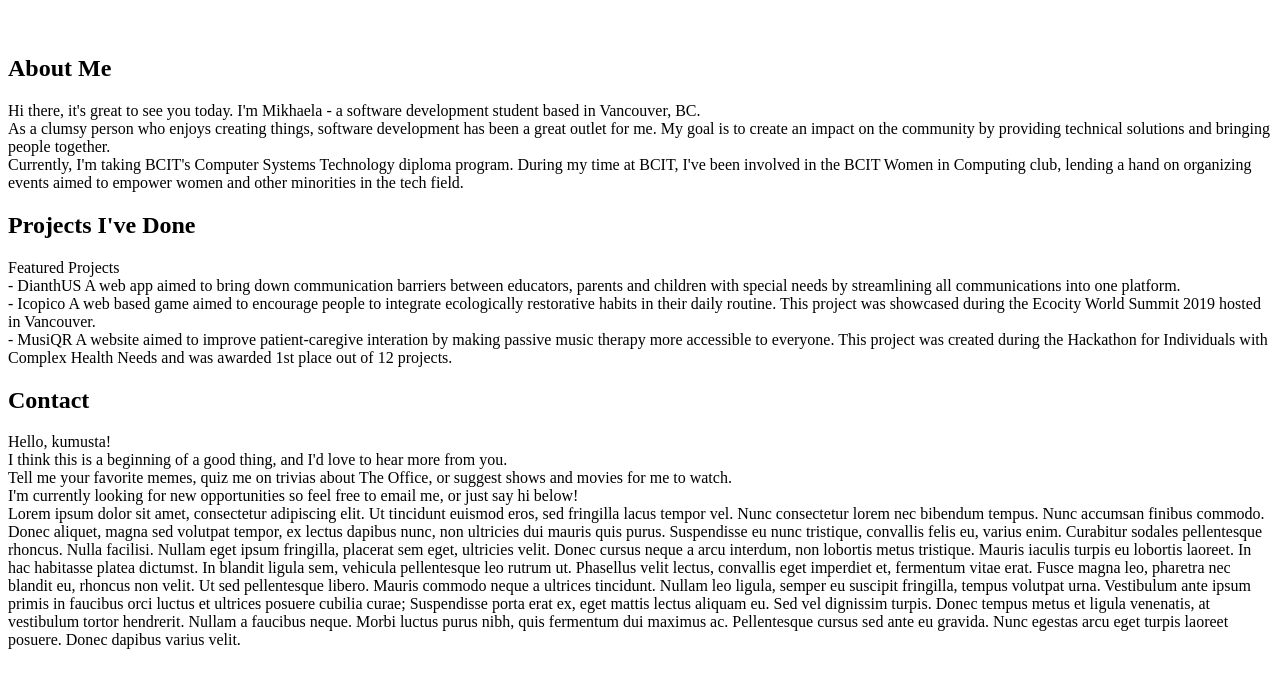
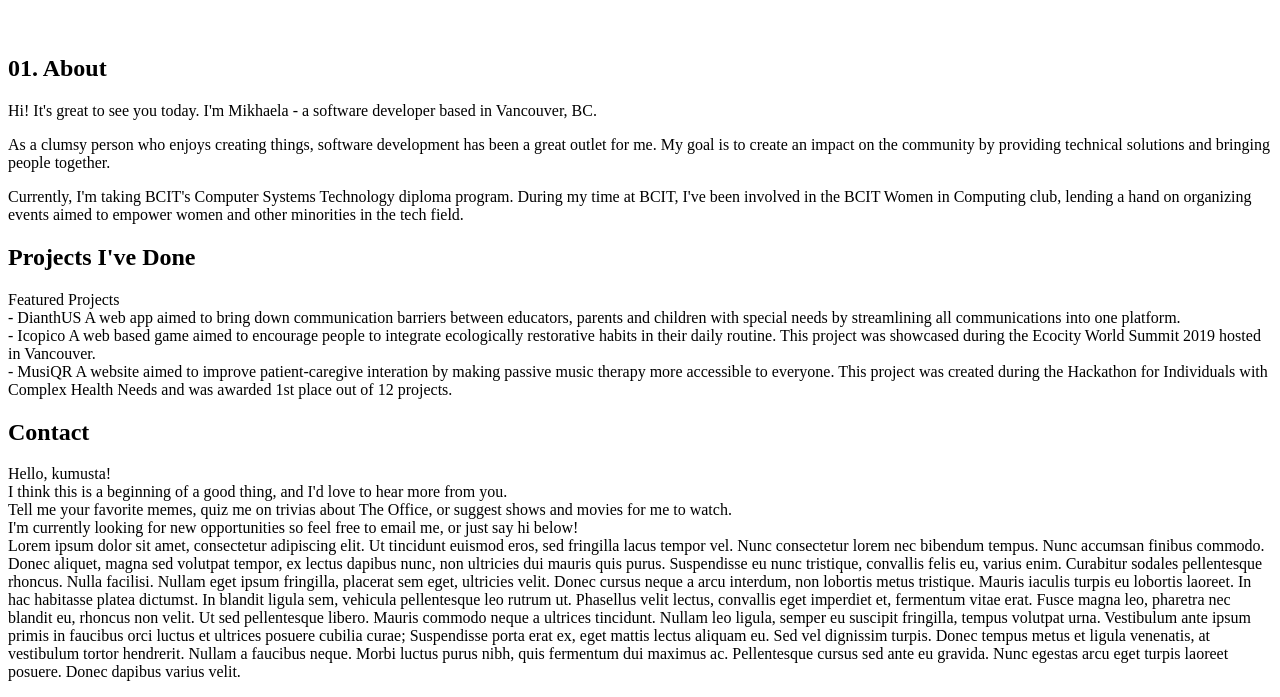
Before and after one commit to mlayon/portfolio, a React (Create React App) app in the folder personal-website/: page / in a window 1280 px wide. Shown: the part 853-1550 px from the top of the page. Before the commit the page ends 1518 px from the top, so only its background shows below. Built offline with nearby package versions, Linux system fonts and the light colour scheme.

Commit message:
added stylings to about section

```diff
--- a/personal-website/src/components/About.js
+++ b/personal-website/src/components/About.js
@@ -3,26 +3,29 @@ import React, { Component } from "react";
 export default class About extends Component {
   render() {
     return (
-      <section id="about">
-        <div className="content">
-          <h2>About Me</h2>
-          <p>
-            Hi there, it's great to see you today. I'm Mikhaela - a software
-            development student based in Vancouver, BC.
+      <section className="about">
+        <div className="about-wrapper">
+          <h2>01. About</h2>
+          <div className="about-content">
+            <p>
+              Hi! It's great to see you today. I'm Mikhaela - a software
+              developer based in Vancouver, BC.
+            </p>
 
-            <br/>
-            As a clumsy person who enjoys creating things, software
-            development has been a great outlet for me.
-            My goal is to create an impact on the community by providing
-            technical solutions and bringing people together.
+            <p>
+              As a clumsy person who enjoys creating things, software
+              development has been a great outlet for me. My goal is to create
+              an impact on the community by providing technical solutions and
+              bringing people together.
+            </p>
 
-            <br/>
-            Currently, I'm taking BCIT's Computer Systems Technology diploma program. During my
-            time at BCIT, I've been involved in the BCIT Women in Computing
-            club, lending a hand on organizing events aimed to empower
-            women and other minorities in the tech field.
-
-          </p>
+            <p>
+              Currently, I'm taking BCIT's Computer Systems Technology diploma
+              program. During my time at BCIT, I've been involved in the BCIT
+              Women in Computing club, lending a hand on organizing events aimed
+              to empower women and other minorities in the tech field.
+            </p>
+          </div>
         </div>
       </section>
     );
--- a/personal-website/src/stylings/navbar.scss
+++ b/personal-website/src/stylings/navbar.scss
@@ -43,11 +43,11 @@
 
 .active {
   visibility: visible;
-  transition: all 0.5s;
+  transition: all 0.2s;
 }
 
 .hidden {
   visibility: hidden;
-  transition: all 0.5s;
+  transition: all 0.2s;
   transform: translateY(-100%);
 }
```
Also changed, not shown: personal-website/src/stylings/about.scss (added, +29 -0 lines), personal-website/public/index.html (line endings or trailing spaces).
